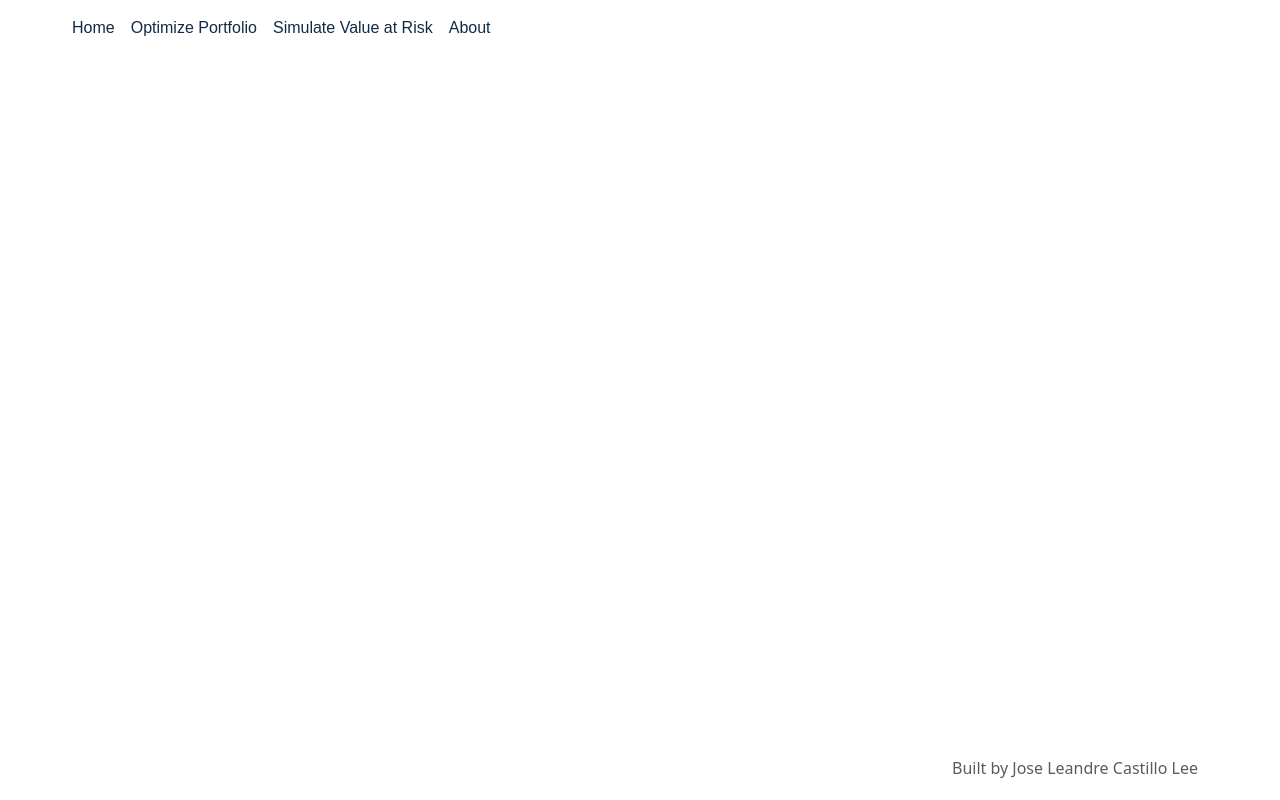
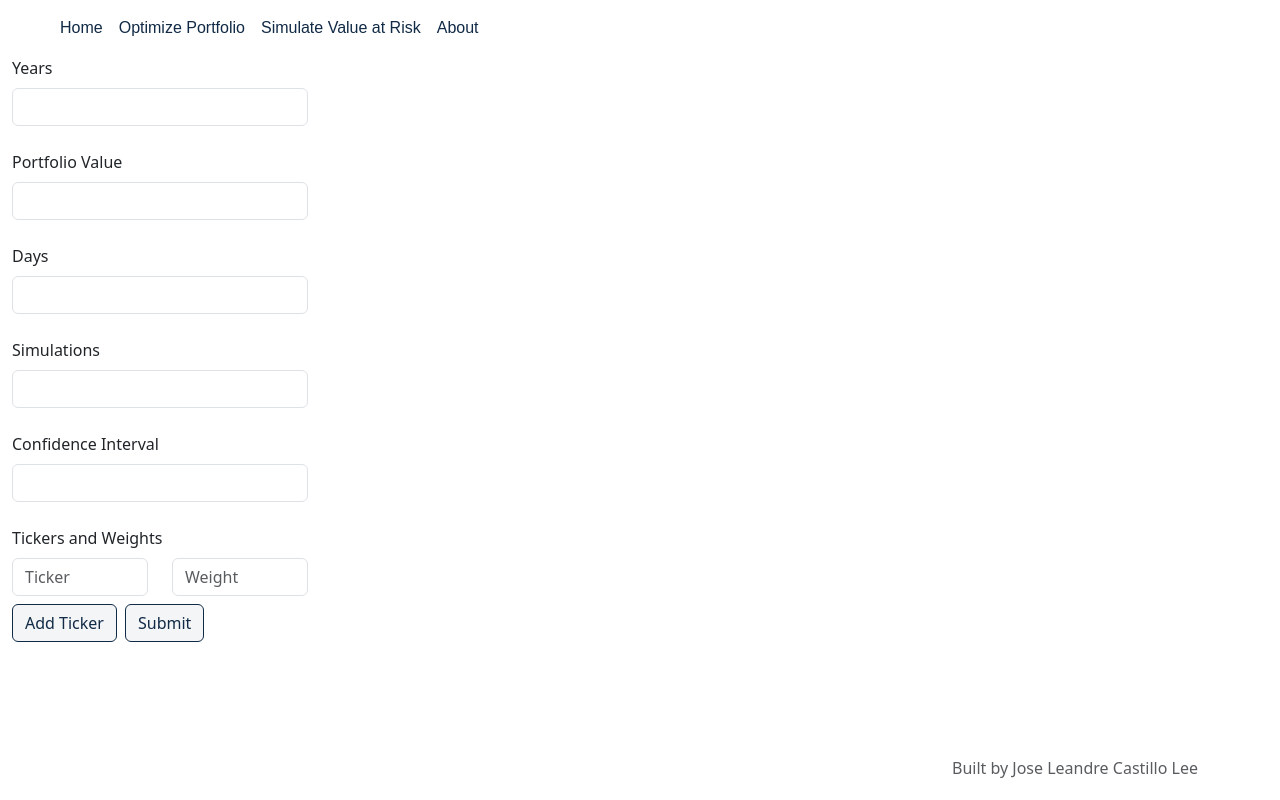
Before and after one commit to joselclee/investing-dashboard, a React (Create React App) app in the folder dashboard/: page /Var in a window 1280 px wide. Built offline with nearby package versions, Linux system fonts and the light colour scheme.

Commit message:
add form setup

```diff
--- /dev/null
+++ b/dashboard/src/API/axiosConfig.js
@@ -0,0 +1,6 @@
+import axios from 'axios';
+
+export default axios.create({
+    baseURL: 'http://127.0.0.1:5000/',
+    headers: {"skip-browser-warning": "true"}
+});
--- /dev/null
+++ b/dashboard/src/pages/Page.css
@@ -0,0 +1,15 @@
+.form-left-align {
+    text-align: left;
+  }
+
+.button-one {
+    background-color: #c3cad030 !important;
+    color: #112A46 !important;
+    border-color: #112A46 !important;
+}
+
+.button-one:hover {
+    background-color: white !important;
+    color: black !important;
+    border-color: #112A46 !important;
+}
--- a/dashboard/src/pages/Var.js
+++ b/dashboard/src/pages/Var.js
@@ -1,23 +1,163 @@
-import React from 'react'
-
-import Header from '../components/Header'
-import Footer from '../components/Footer'
-
-import { Container, Row, Col } from 'react-bootstrap'
-import axios from 'axios'
+// dashboard/src/pages/Var.js
+import React, { useState } from 'react';
+import Header from '../components/Header';
+import Footer from '../components/Footer';
+import { Container, Row, Col, Form, Button } from 'react-bootstrap';
+import axios from 'axios';
+import './Page.css'; // Import the CSS file
 
 const Var = () => {
+  const [formData, setFormData] = useState({
+    years: '',
+    portfolio_value: '',
+    days: '',
+    simulations: '',
+    confidence_interval: '',
+    weights: [''],
+    tickers: ['']
+  });
+
+  const handleChange = (e) => {
+    const { name, value } = e.target;
+    setFormData({
+      ...formData,
+      [name]: value
+    });
+  };
+
+  const handleTickerChange = (index, value) => {
+    const newTickers = [...formData.tickers];
+    newTickers[index] = value;
+    setFormData({
+      ...formData,
+      tickers: newTickers
+    });
+  };
+
+  const handleWeightChange = (index, value) => {
+    const newWeights = [...formData.weights];
+    newWeights[index] = value;
+    setFormData({
+      ...formData,
+      weights: newWeights
+    });
+  };
+
+  const addTicker = () => {
+    setFormData({
+      ...formData,
+      tickers: [...formData.tickers, ''],
+      weights: [...formData.weights, '']
+    });
+  };
+
+  const handleSubmit = async (e) => {
+    e.preventDefault();
+    try {
+      const response = await axios.post('http://localhost:5000/api/v1/monte-carlo-var', formData);
+      console.log('Response:', response.data);
+    } catch (error) {
+      console.error('Error:', error);
+    }
+  };
+
   return (
-    <Container fluid>
-        <Header />
-        <Row>
-          <Col>
+    <div>
+      <Header />
+      <Container fluid style={{ paddingBottom: '100px'}}>
+      <Row className="left-align">
+        <Col>
+          <Form onSubmit={handleSubmit} className="form-left-align">
+            <Form.Group controlId="years">
+              <Form.Label>Years</Form.Label>
+              <Form.Control
+                type="number"
+                name="years"
+                value={formData.years}
+                onChange={handleChange}
+              />
+            </Form.Group>
+            <br/>
+            <Form.Group controlId="portfolio_value">
+              <Form.Label>Portfolio Value</Form.Label>
+              <Form.Control
+                type="number"
+                name="portfolio_value"
+                value={formData.portfolio_value}
+                onChange={handleChange}
+              />
+            </Form.Group>
+            <br/>
+            <Form.Group controlId="days">
+              <Form.Label>Days</Form.Label>
+              <Form.Control
+                type="number"
+                name="days"
+                value={formData.days}
+                onChange={handleChange}
+              />
+            </Form.Group>
+            <br/>
+            <Form.Group controlId="simulations">
+              <Form.Label>Simulations</Form.Label>
+              <Form.Control
+                type="number"
+                name="simulations"
+                value={formData.simulations}
+                onChange={handleChange}
+              />
+            </Form.Group>
+            <br/>
+            <Form.Group controlId="confidence_interval">
+              <Form.Label>Confidence Interval</Form.Label>
+              <Form.Control
+                type="number"
+                step="0.01"
+                name="confidence_interval"
+                value={formData.confidence_interval}
+                onChange={handleChange}
+              />
+            </Form.Group>
+            <br/>
+            <Form.Group controlId="tickers">
+              <Form.Label>Tickers and Weights</Form.Label>
+              {formData.tickers.map((ticker, index) => (
+                <Row key={index} className="mb-2">
+                  <Col>
+                    <Form.Control
+                      type="text"
+                      placeholder="Ticker"
+                      value={ticker}
+                      onChange={(e) => handleTickerChange(index, e.target.value)}
+                    />
+                  </Col>
+                  <Col>
+                    <Form.Control
+                      type="text"
+                      placeholder="Weight"
+                      value={formData.weights[index]}
+                      onChange={(e) => handleWeightChange(index, e.target.value)}
+                    />
+                  </Col>
+                </Row>
+              ))}
+              <Button onClick={addTicker} className="me-2 button-one">
+                Add Ticker
+              </Button>
+              <Button className="button-one" type="submit">
+                Submit
+              </Button>
+            </Form.Group>
+          </Form>
+        </Col>
+        <Col />
+        <Col />
+        <Col />
+      </Row>
+    </Container>
+    <Footer />
+    </div>
+  );
+};
 
-          </Col>
-        </Row>
-        <Footer />
-    </Container>
-  )
-}
-
-export default Var
+export default Var;
```
